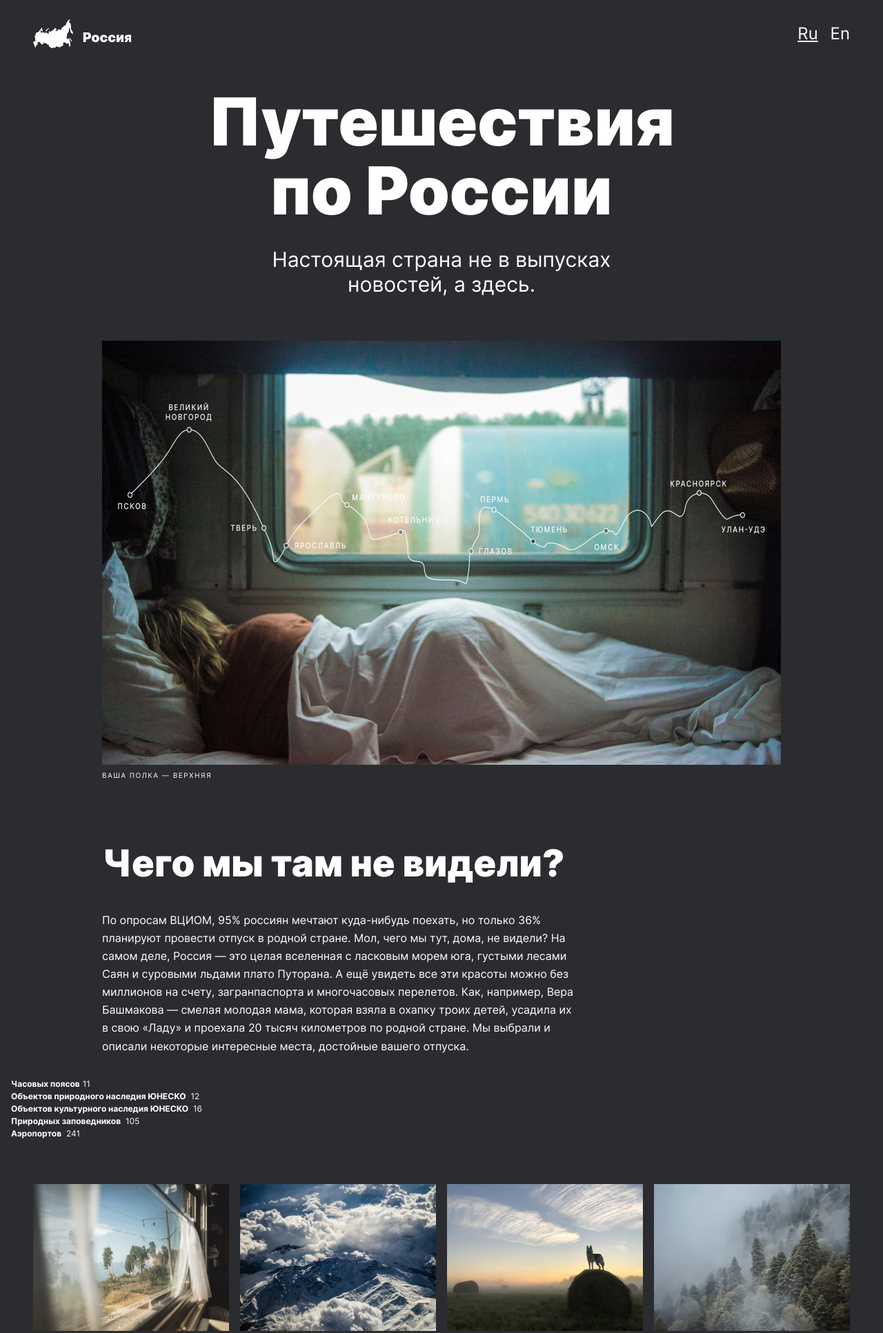
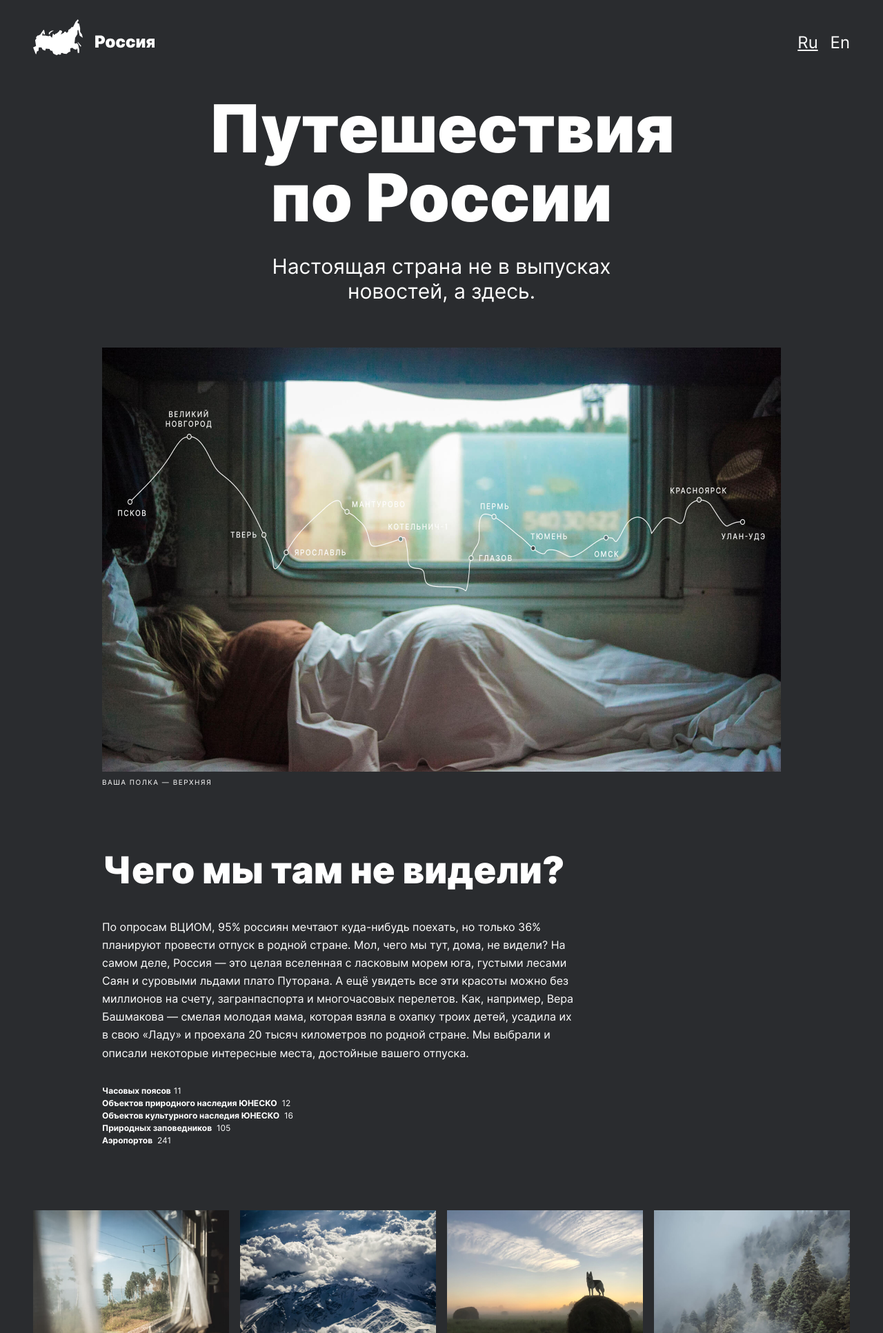
Before and after one commit to Astrid-Johanna/russian-travel, a plain HTML site: page index.html in a window 1280 px wide. Shown: the top 1933 px of the page at 69% size. Drawn offline with Linux system fonts and the light colour scheme.

Commit message:
правки для 768

```diff
--- a/blocks/cover/__title/cover__title.css
+++ b/blocks/cover/__title/cover__title.css
@@ -8,13 +8,14 @@
   /* or 109% */
   color: #FFFFFF;
   text-align: center;
-  padding: 0vw 0vw 5vw;
+  padding-bottom: 16px;
   z-index: 2;
   max-width: 400px;
 }
 
 @media (min-width: 768px) {
   .cover__title {
+    padding-bottom: 32px;
     font-size: 72px;
     line-height: 76px;
     max-width: 760px;
--- a/blocks/header/__language-link/header__language-link.css
+++ b/blocks/header/__language-link/header__language-link.css
@@ -6,11 +6,7 @@
   line-height: 20px;
   text-decoration: none;
   color: #FFFFFF;
-  padding: 0;
-  margin: 0;
-  display: flex;
-  column-gap: 18px;
-  list-style: none;
+
 }
 
 @media (min-width: 768px) {
--- /dev/null
+++ b/blocks/header/__language-links/header__language-links.css
@@ -0,0 +1,8 @@
+.header__language-links {
+    margin: 0;
+    padding: 0;
+    display: flex;
+    column-gap: 18px;
+    list-style: none;
+    margin-bottom: -16px;
+}
--- a/blocks/header/__logo/header__logo.css
+++ b/blocks/header/__logo/header__logo.css
@@ -8,7 +8,7 @@
 
 @media (min-width: 768px) {
     .header__logo {
-      max-width: 176px;
-      max-height: 52px;
+      min-width: 176px;
+      min-height: 52px;
     }
 }
--- a/blocks/intro/__list/intro__list.css
+++ b/blocks/intro/__list/intro__list.css
@@ -14,19 +14,19 @@
 }
 
 @media (min-width: 768px) {
-  .into__list {
+  .intro__list {
     padding: 0 24px 88px;
   }
 }
 
 @media (min-width: 1024px) {
-  .into__list {
+  .intro__list {
     padding: 0 286px 92px 48px;
   }
 }
 
 @media (min-width: 1280px) {
-  .into__list {
+  .intro__list {
     padding: 0 442px 92px 148px;
   }
 }
--- a/blocks/place/__title/place__title.css
+++ b/blocks/place/__title/place__title.css
@@ -19,7 +19,7 @@
     grid-column-end: 2;
     grid-row-start: 1;
     grid-row-end: 2;
-    max-width: 340px;
+    max-width: 330px;
   }
 }
 
--- a/blocks/place/place.css
+++ b/blocks/place/place.css
@@ -7,7 +7,7 @@
     display: grid;
     grid-column-gap: 28px;
     grid-row-gap: 48px;
-    padding-bottom: 73px;
+    padding-bottom: 72px;
   }
 
 }
--- a/index.html
+++ b/index.html
@@ -10,7 +10,7 @@
   <div class="page">
     <header class="header">
       <div class="header__logo"></div>
-      <ul class="header__language-link">
+      <ul class="header__language-links">
         <li>
           <a href="#" class="header__language-link header__language-link_active smooth">
             Ru
--- a/pages/index.css
+++ b/pages/index.css
@@ -5,6 +5,7 @@
 
 @import url(../blocks/header/header.css);
 @import url(../blocks/header/__logo/header__logo.css);
+@import url(../blocks/header/__language-links/header__language-links.css);
 @import url(../blocks/header/__language-link/header__language-link.css);
 @import url(../blocks/header/__language-link/_active/header__language-link_active.css);
 
```
